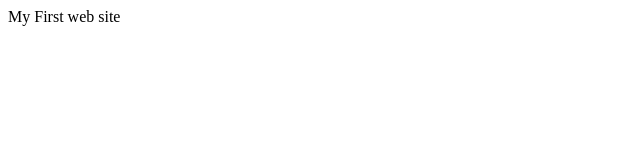
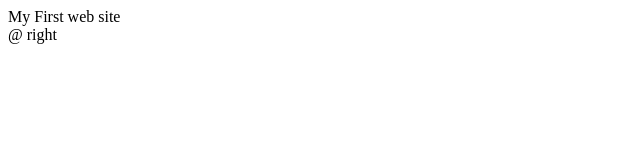
Before and after one commit to sohidul556/web-doveleper-portfoli, a plain HTML site: page index.html in a window 1280 px wide. Shown: the full height of the page, 0-640 px from the left. Drawn offline with Linux system fonts and the light colour scheme.

Commit message:
first commit

```diff
--- a/index.html
+++ b/index.html
@@ -3,11 +3,12 @@
 <head>
     <meta charset="UTF-8">
     <meta name="viewport" content="width=device-width, initial-scale=1.0">
-    <title>web doveleper portfolio</title>
+    <title>portfolio</title>
+
 </head>
 <body>
     <header> My First web site</header>
     <main></main>
-    <footer></footer>
+    <footer>@ right</footer>
 </body>
 </html>
```
